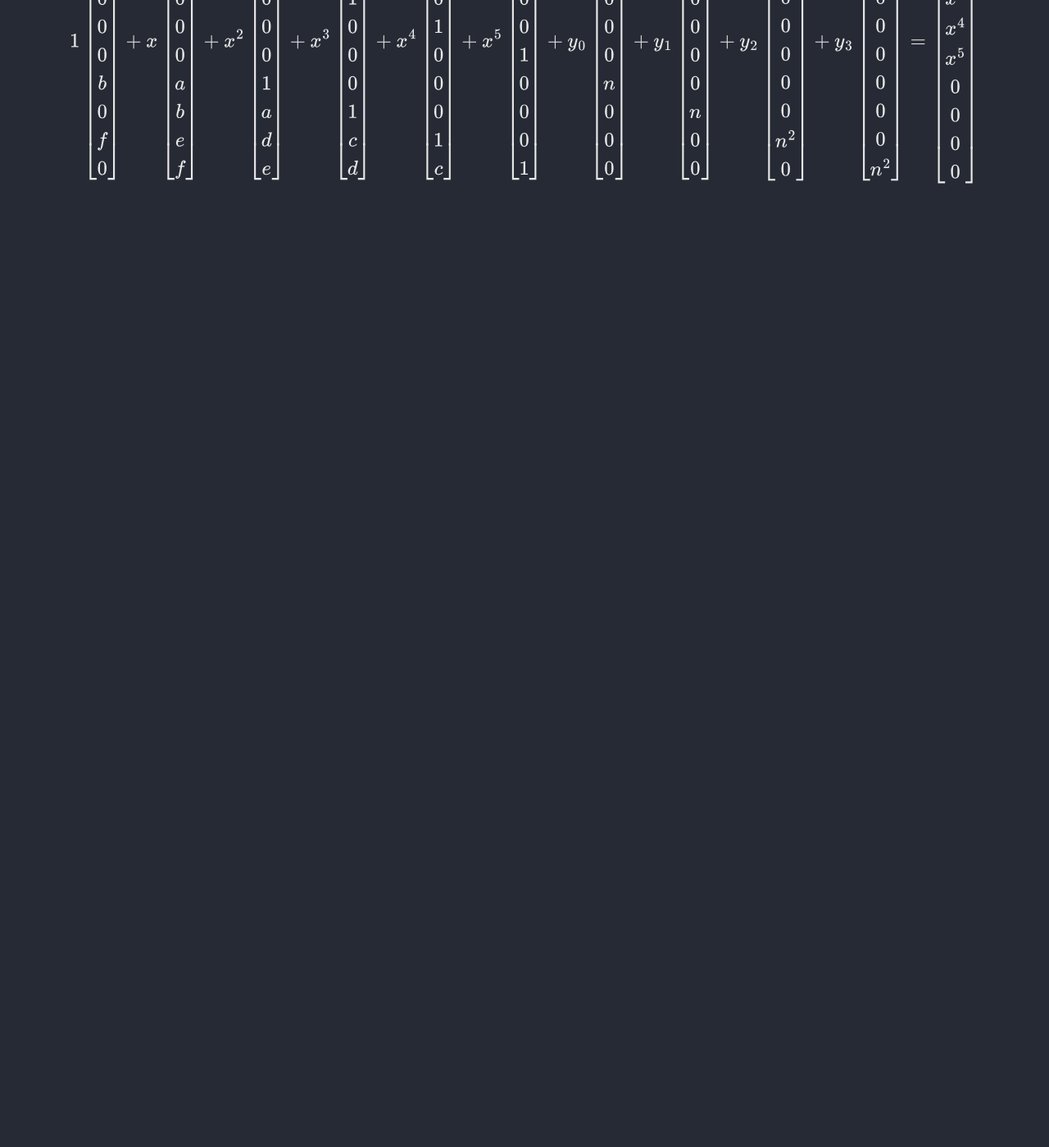
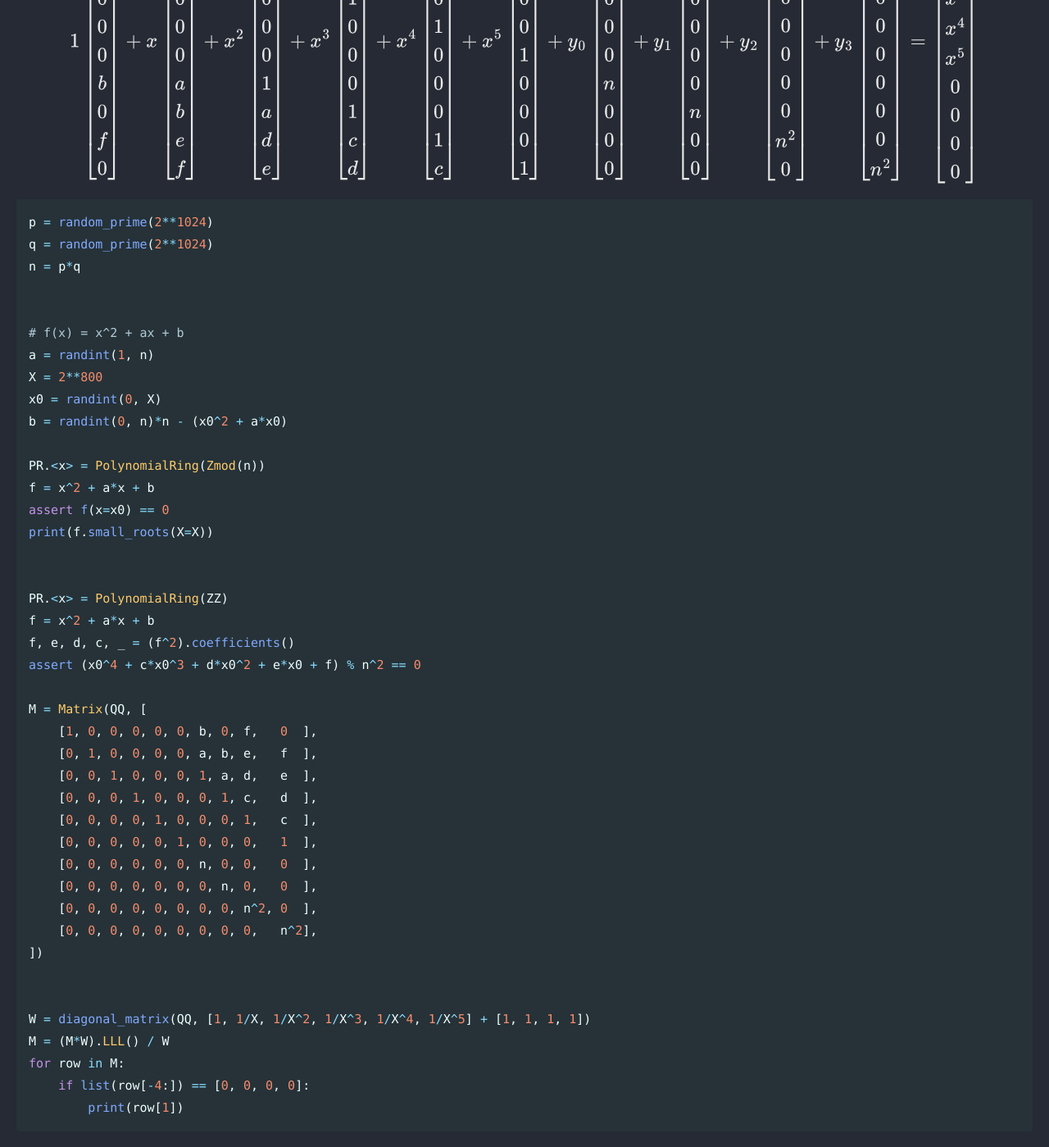
Before and after one commit to Connor-McCartney/Connor-McCartney.github.io, a Jekyll site: the page built from _pages/cryptography/small-roots/notes.md, in a window 1280 px wide and 1400 px high, scrolled down 2339 px. Shown: the whole window at 82% size. Built offline with Jekyll 4.4.1, drawn with Linux system fonts in a browser that asks for light colours; cached includes are drawn as plain includes; before the commit the page ends 2612 px from its top, so only the background shows below that.

Commit message:
Update notes.md

````diff
--- a/_pages/cryptography/small-roots/notes.md
+++ b/_pages/cryptography/small-roots/notes.md
@@ -102,3 +102,48 @@ y_2 \begin{bmatrix}0  \\ 0 \\ 0 \\ 0 \\ 0 \\ 0 \\ 0 \\ 0 \\ n^2 \\ 0\end{bmatrix
 y_3 \begin{bmatrix}0  \\ 0 \\ 0 \\ 0 \\ 0 \\ 0 \\ 0 \\ 0 \\ 0 \\ n^2\end{bmatrix}
 = \begin{bmatrix}1  \\ x \\ x^2 \\ x^3 \\ x^4 \\ x^5 \\ 0 \\ 0 \\ 0 \\ 0\end{bmatrix}
 $$
+
+
+```python
+p = random_prime(2**1024)
+q = random_prime(2**1024)
+n = p*q
+
+
+# f(x) = x^2 + ax + b
+a = randint(1, n)
+X = 2**800
+x0 = randint(0, X)
+b = randint(0, n)*n - (x0^2 + a*x0)
+
+PR.<x> = PolynomialRing(Zmod(n))
+f = x^2 + a*x + b
+assert f(x=x0) == 0
+print(f.small_roots(X=X))
+
+
+PR.<x> = PolynomialRing(ZZ)
+f = x^2 + a*x + b
+f, e, d, c, _ = (f^2).coefficients()
+assert (x0^4 + c*x0^3 + d*x0^2 + e*x0 + f) % n^2 == 0
+
+M = Matrix(QQ, [
+    [1, 0, 0, 0, 0, 0, b, 0, f,   0  ],
+    [0, 1, 0, 0, 0, 0, a, b, e,   f  ],
+    [0, 0, 1, 0, 0, 0, 1, a, d,   e  ],
+    [0, 0, 0, 1, 0, 0, 0, 1, c,   d  ],
+    [0, 0, 0, 0, 1, 0, 0, 0, 1,   c  ],
+    [0, 0, 0, 0, 0, 1, 0, 0, 0,   1  ],
+    [0, 0, 0, 0, 0, 0, n, 0, 0,   0  ],
+    [0, 0, 0, 0, 0, 0, 0, n, 0,   0  ],
+    [0, 0, 0, 0, 0, 0, 0, 0, n^2, 0  ],
+    [0, 0, 0, 0, 0, 0, 0, 0, 0,   n^2],
+])
+
+
+W = diagonal_matrix(QQ, [1, 1/X, 1/X^2, 1/X^3, 1/X^4, 1/X^5] + [1, 1, 1, 1])
+M = (M*W).LLL() / W
+for row in M:
+    if list(row[-4:]) == [0, 0, 0, 0]:
+        print(row[1])
+```
````
